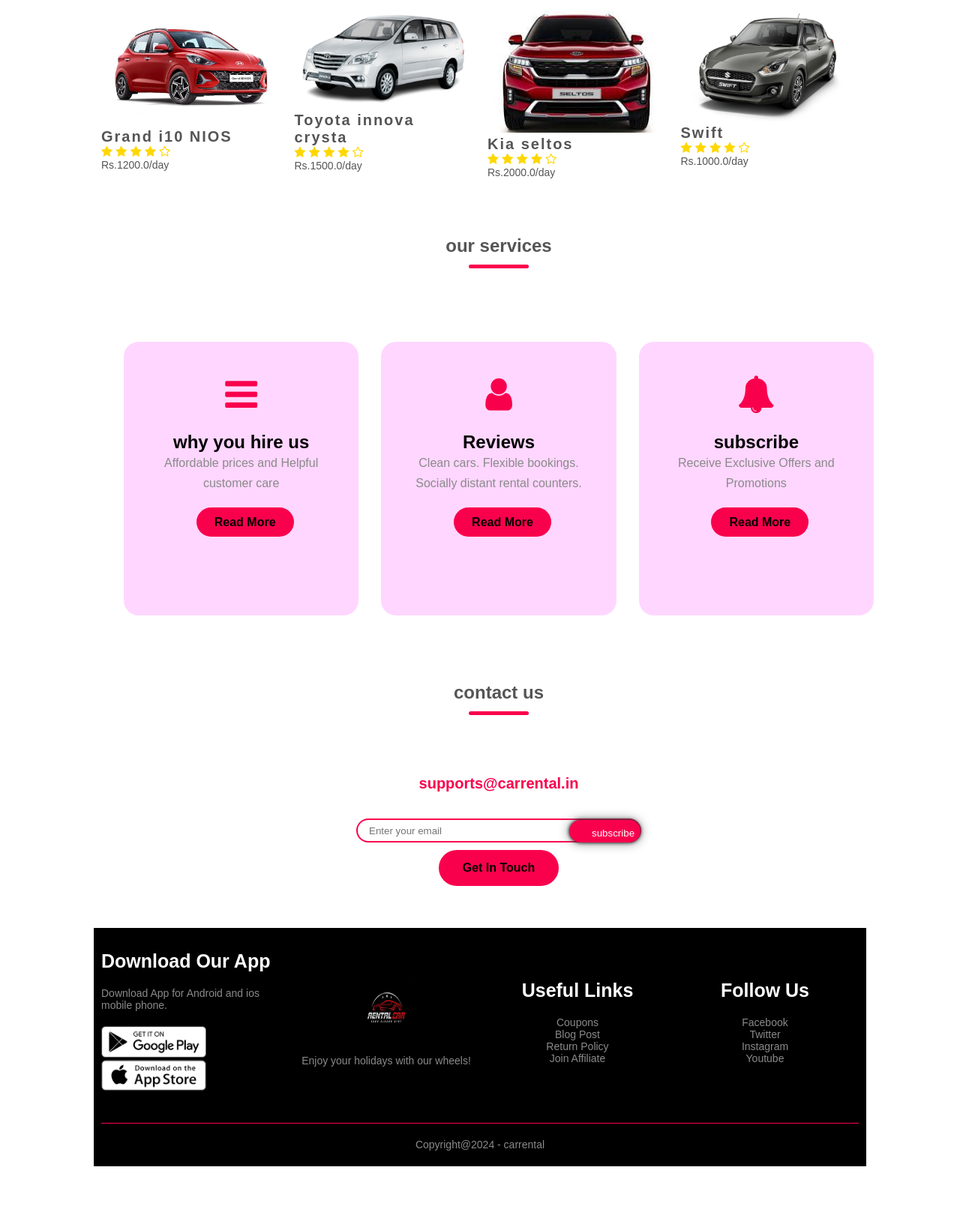
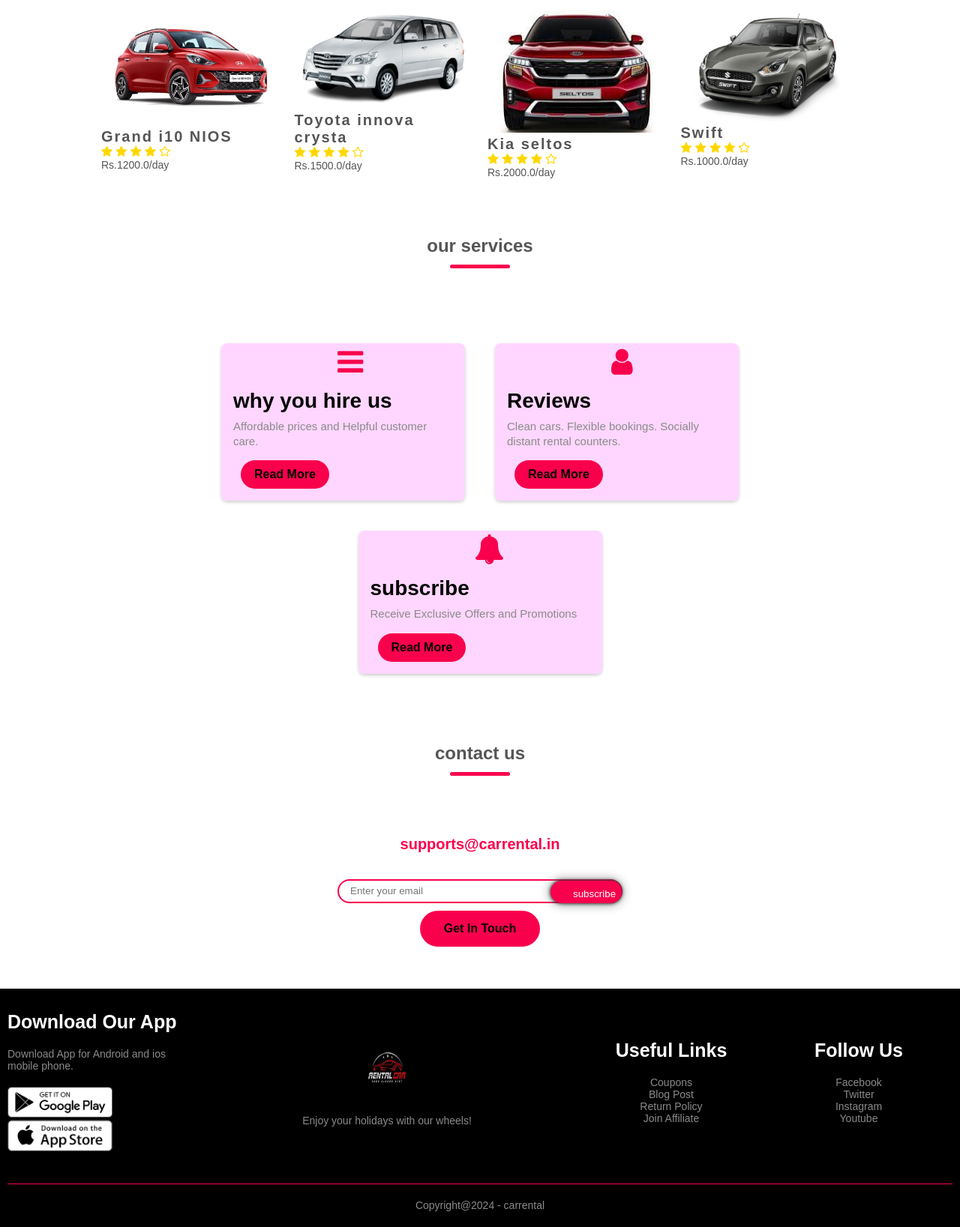
Before and after one commit to annmarytg/carrent, a Django app: page / in a window 1280 px wide. Shown: the part 1669-3306 px from the top of the page at 75% size. Before the commit the page ends 3225 px from the top, so only its background shows below. Run offline with Django 5.2, Linux system fonts and the light colour scheme; data comes from the database, SQL or seed files in the repository.

Commit message:
style commit

```diff
--- a/static/css/style2.css
+++ b/static/css/style2.css
@@ -221,44 +221,50 @@ h4{
 .col-4:hover{
     transform: translateY(-5px);
 }
-.box{
-    display: flex;
+.card_container{
+    display:flex;
     justify-content: center;
-    align-items: center;
-    min-height: 400px;
+    flex-wrap: wrap;
 }
 .card{
-    height: 365px;
-    width: 335px;
-    padding: 20px 35px;
-    border-radius: 20px;
-    margin:15px;
+    width: 325px;
+    border-radius: 8px;
+    margin:20px;
     background-color:#fcfc;
-    position: relative;
+    box-shadow: 0px 2px 4px rgba(0, 0, 0, 0.2);
     overflow: hidden;
-    text-align: center;
 }
 .card i{
-    font-size: 50px;
+    font-size: 40px;
+    padding-left: 155px;
+    padding-top: 5px;
+    justify-content: center;
+    color:#f9004d;
     display: block;
-    text-align: center;
-    margin:25px 0px;
-    color:#f9004d;
 }
-.pra p{
+.card_content{
+    padding: 16px;
+}
+.card_content h2{
+    font-size: 28px;
+    margin-bottom: 8px;
+
+}
+.card_content p{
     color:#8a8a8a;
-    font-size: 16px;
-    line-height: 27px;
-    margin-bottom: 25px;
+    font-size: 15px;
+    line-height: 1.3;
 }
-.card .button{
+.card_content .button{
+    display: inline-block;
     background-color: #f9004d;
     color: black;
     text-decoration: none;
     border: 2px solid transparent;
     font-weight: bold;
-    padding: 9px 22px;
-    border-radius: 30px;
+    padding: 8px 16px;
+    border-radius: 20px;
+    margin-top: 16px;
     transition: .4s;
 }
 .card .button:hover{
@@ -662,4 +668,5 @@ form a{
     .cart-info p{
         display: none;
     }
+
 }
--- a/templates/homepage.html
+++ b/templates/homepage.html
@@ -47,47 +47,44 @@
             <p>Rs.{{ car.price }}/day</p>
         </div>
 
+
        {%endfor%}
 
-
+    </div>
     {% endblock content %}
-    <div class="small-container">
 
         <div class="title">
             <h2>our services</h2>
         </div>
-        <div class="box">
+        <div class="card_container">
             <div class="card">
                 <i class="fa fa-bars"></i>
+                <div class="card_content">
                 <h2>why you hire us</h2>
-                <div class="pra">
                     <p>Affordable prices and
-                    Helpful customer care</p>
-                    <p style="text-align: center;">
+                    Helpful customer care.</p>
                     <a class="button" href='#'>read more</a>
-                    </p>
                 </div>
             </div>
+
             <div class="card">
                 <i class="fa fa-user"></i>
+                <div class="card_content">
                     <h2>Reviews</h2>
-                <div class="pra">
                     <p>Clean cars. Flexible bookings. Socially distant rental counters.</p>
-                    <p style="text-align: center;">
                         <a class="button" href='#'>read more</a>
-                    </p>
+
                 </div>
             </div>
 
 
             <div class="card">
                 <i class="fa fa-bell"></i>
+                <div class="card_content">
                 <h2>subscribe</h2>
-        <div class="pra">
                     <p>Receive Exclusive Offers and Promotions</p>
-            <p style="text-align: center;">
                       <a class="button" href='#'>read more</a>
-            </p>
+
                 </div>
             </div>
         </div>
```
Lines whose indentation alone changed are shown as unchanged.
